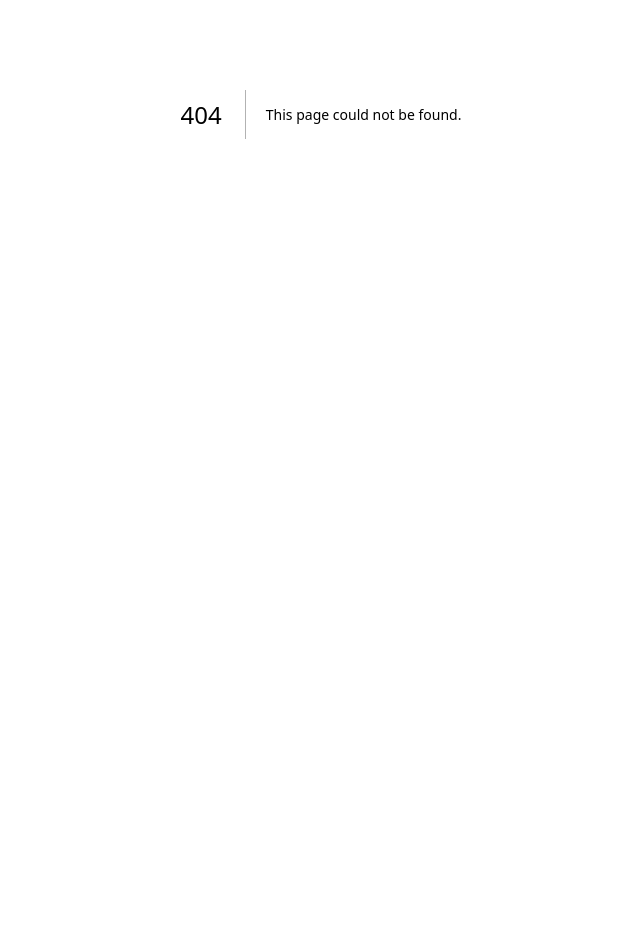
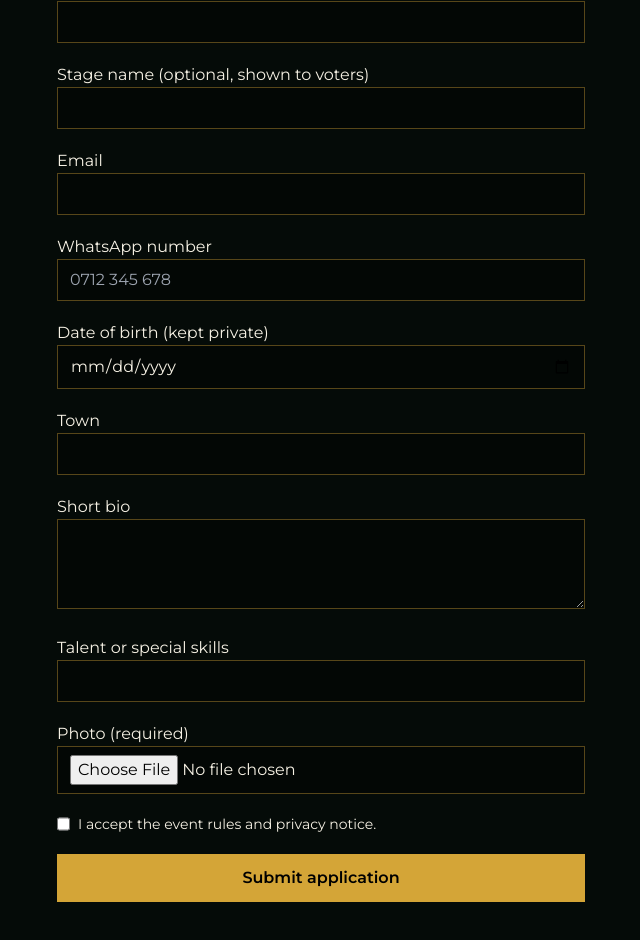
Before and after one commit to RyanKorir/Mr-MrsKCO, a Next.js app: page /register in a window 1280 px wide. Before the commit this address had no page. Shown: the part 286-1226 px from the top of the page, without its empty margins (319-959 px from the left). Before the commit the page ends 800 px from the top, so only its background shows below. Built offline with nearby package versions, Linux system fonts and the light colour scheme.

Commit message:
Contestant registration: form, server route, guardian consent, photo compression

```diff
--- /dev/null
+++ b/app/api/register/route.ts
@@ -0,0 +1,41 @@
+import { NextResponse } from "next/server";
+import { adminClient } from "@/lib/supabase-server";
+
+const fail = (error: string, status = 400) => NextResponse.json({ error }, { status });
+const ageOn = (dob: Date, now = new Date()) => { let a = now.getFullYear() - dob.getFullYear(); const m = now.getMonth() - dob.getMonth(); if (m < 0 || (m === 0 && now.getDate() < dob.getDate())) a--; return a; };
+
+export async function POST(req: Request) {
+  const f = await req.formData();
+  const g = (k: string) => String(f.get(k) ?? "").trim();
+  const photo = f.get("photo");
+  const [slug, fullName, email, whatsapp, dobStr] = [g("division"), g("fullName"), g("email"), g("whatsapp"), g("dob")];
+  if (!slug || !fullName || !email || !whatsapp || !dobStr) return fail("Please fill in all required fields.");
+  if (!/^\S+@\S+\.\S+$/.test(email)) return fail("Enter a valid email address.");
+  if (!/^(\+?254|0)\d{9}$/.test(whatsapp.replace(/\s/g, ""))) return fail("Enter a valid Kenyan WhatsApp number.");
+  if (!(photo instanceof Blob) || photo.size === 0 || photo.size > 5_000_000) return fail("Add a photo under 5 MB.");
+  if (g("rules") !== "yes") return fail("You must accept the event rules and privacy notice.");
+
+  const dob = new Date(dobStr); if (isNaN(+dob)) return fail("Enter a valid date of birth.");
+  const age = ageOn(dob), minor = age < 18;
+  if (minor && (!g("guardianName") || !g("guardianPhone") || g("guardianConsent") !== "yes"))
+    return fail("A parent or guardian must give their name, phone number and consent for contestants under 18.");
+
+  const db = adminClient();
+  const { data: div } = await db.from("divisions").select("id, age_groups(min_age, max_age)").eq("slug", slug).eq("is_active", true).single();
+  if (!div) return fail("That category is not available.");
+  const ag = (div as any).age_groups;
+  if (ag && (age < ag.min_age || age > ag.max_age)) return fail(`This category is for ages ${ag.min_age}–${ag.max_age}.`);
+
+  const path = `${crypto.randomUUID()}.jpg`;
+  const up = await db.storage.from("contestant-photos").upload(path, photo, { contentType: "image/jpeg" });
+  if (up.error) return fail("Photo upload failed. Please try again.", 500);
+
+  const { data, error } = await db.from("contestants").insert({
+    division_id: div.id, full_name: fullName, stage_name: g("stageName") || null, email, whatsapp,
+    date_of_birth: dobStr, town: g("town") || null, bio: g("bio") || null, talent: g("talent") || null,
+    photo_path: path, is_minor: minor, guardian_name: g("guardianName") || null, guardian_phone: g("guardianPhone") || null,
+    guardian_consent: minor ? true : false, consent_at: new Date().toISOString(), status: "submitted",
+  }).select("referral_code").single();
+  if (error) return fail("Could not save your application. Please try again.", 500);
+  return NextResponse.json({ reference: data.referral_code });
+}
--- /dev/null
+++ b/app/register/page.tsx
@@ -0,0 +1,67 @@
+"use client";
+import { useState } from "react";
+import { compressImage } from "@/lib/image";
+
+const DIVS = [
+  ["little-stars-mr", "Mr Little Stars (5–10)"], ["little-stars-miss", "Miss Little Stars (5–10)"],
+  ["teen-mr", "Mr Teen (11–17)"], ["teen-miss", "Miss Teen (11–17)"],
+  ["kericho-mr", "Mr Kericho (18–26)"], ["kericho-miss", "Miss Kericho (18–26)"],
+  ["curvy-miss", "Miss Curvy (18–26)"], ["bodybuilding-mr", "Mr Body Building (18–26)"],
+  ["limitless-mr", "Mr Limitless (PWD)"], ["limitless-miss", "Miss Limitless (PWD)"],
+];
+const input = "w-full border border-gold/40 bg-black/40 px-3 py-2 text-ivory focus-visible:outline focus-visible:outline-2 focus-visible:outline-gold";
+
+export default function Register() {
+  const [dob, setDob] = useState(""), [busy, setBusy] = useState(false), [err, setErr] = useState(""), [ref, setRef] = useState("");
+  const minor = dob ? (Date.now() - new Date(dob).getTime()) / 31557600000 < 18 : false;
+
+  async function submit(e: React.FormEvent<HTMLFormElement>) {
+    e.preventDefault(); setErr(""); setBusy(true);
+    try {
+      const fd = new FormData(e.currentTarget);
+      const file = fd.get("photo") as File;
+      if (!file || !file.size) throw new Error("Add a photo.");
+      fd.set("photo", await compressImage(file), "photo.jpg");
+      const r = await fetch("/api/register", { method: "POST", body: fd });
+      const j = await r.json();
+      if (!r.ok) throw new Error(j.error);
+      setRef(j.reference);
+    } catch (x: any) { setErr(x.message || "Something went wrong. Please try again."); }
+    setBusy(false);
+  }
+
+  if (ref) return (
+    <main className="mx-auto max-w-xl px-6 py-24 text-center">
+      <h1 className="font-display text-3xl text-gold">Application received</h1>
+      <p className="mt-4">Your reference is <b className="text-gold">{ref}</b>. The organisers will review your application and contact you on WhatsApp.</p>
+    </main>);
+
+  return (
+    <main className="mx-auto max-w-xl px-6 py-16">
+      <h1 className="font-display text-3xl text-gold">Register as a contestant</h1>
+      <p className="mt-2 text-sm text-ivory/75">Registration opens 1 December 2026. Applications are reviewed before any profile is published.</p>
+      <form onSubmit={submit} className="mt-8 grid gap-5">
+        <label>Category<select name="division" required className={input}><option value="">Choose a category…</option>{DIVS.map(([v, l]) => <option key={v} value={v}>{l}</option>)}</select></label>
+        <label>Full name<input name="fullName" required className={input} /></label>
+        <label>Stage name (optional, shown to voters)<input name="stageName" className={input} /></label>
+        <label>Email<input name="email" type="email" required className={input} /></label>
+        <label>WhatsApp number<input name="whatsapp" inputMode="tel" placeholder="0712 345 678" required className={input} /></label>
+        <label>Date of birth (kept private)<input name="dob" type="date" required value={dob} onChange={(e) => setDob(e.target.value)} className={input} /></label>
+        <label>Town<input name="town" className={input} /></label>
+        <label>Short bio<textarea name="bio" rows={3} className={input} /></label>
+        <label>Talent or special skills<input name="talent" className={input} /></label>
+        <label>Photo (required)<input name="photo" type="file" accept="image/*" required className={input} /></label>
+        {minor && (
+          <fieldset className="grid gap-4 border border-gold/40 p-4">
+            <legend className="px-2 text-gold">Parent or guardian</legend>
+            <label>Guardian full name<input name="guardianName" required className={input} /></label>
+            <label>Guardian phone<input name="guardianPhone" inputMode="tel" required className={input} /></label>
+            <label className="flex gap-2"><input type="checkbox" name="guardianConsent" value="yes" required />
+              <span className="text-sm">I am the parent or legal guardian. I consent to my child entering and to their name and photo being published if approved.</span></label>
+          </fieldset>)}
+        <label className="flex gap-2"><input type="checkbox" name="rules" value="yes" required /><span className="text-sm">I accept the event rules and privacy notice.</span></label>
+        {err && <p role="alert" className="text-red-300">{err}</p>}
+        <button disabled={busy} className="bg-gold px-7 py-3 font-semibold text-black disabled:opacity-60">{busy ? "Sending…" : "Submit application"}</button>
+      </form>
+    </main>);
+}
--- /dev/null
+++ b/lib/image.ts
@@ -0,0 +1,9 @@
+// Shrinks a photo in the browser (max 1280px, JPEG) so uploads stay light on mobile data.
+export async function compressImage(file: File, max = 1280, quality = 0.8): Promise<Blob> {
+  const bmp = await createImageBitmap(file);
+  const scale = Math.min(1, max / Math.max(bmp.width, bmp.height));
+  const c = document.createElement("canvas");
+  c.width = Math.round(bmp.width * scale); c.height = Math.round(bmp.height * scale);
+  c.getContext("2d")!.drawImage(bmp, 0, 0, c.width, c.height);
+  return new Promise((res, rej) => c.toBlob((b) => (b ? res(b) : rej(new Error("compress_failed"))), "image/jpeg", quality));
+}
--- /dev/null
+++ b/lib/supabase-server.ts
@@ -0,0 +1,7 @@
+import { createClient } from "@supabase/supabase-js";
+// Server only. Uses the service-role key, which must never reach the browser.
+export function adminClient() {
+  const url = process.env.NEXT_PUBLIC_SUPABASE_URL, key = process.env.SUPABASE_SERVICE_ROLE_KEY;
+  if (!url || !key) throw new Error("supabase_not_configured");
+  return createClient(url, key, { auth: { persistSession: false } });
+}
```
Also changed, not shown: 1 other file (tests, documents, lock files or other folders).
